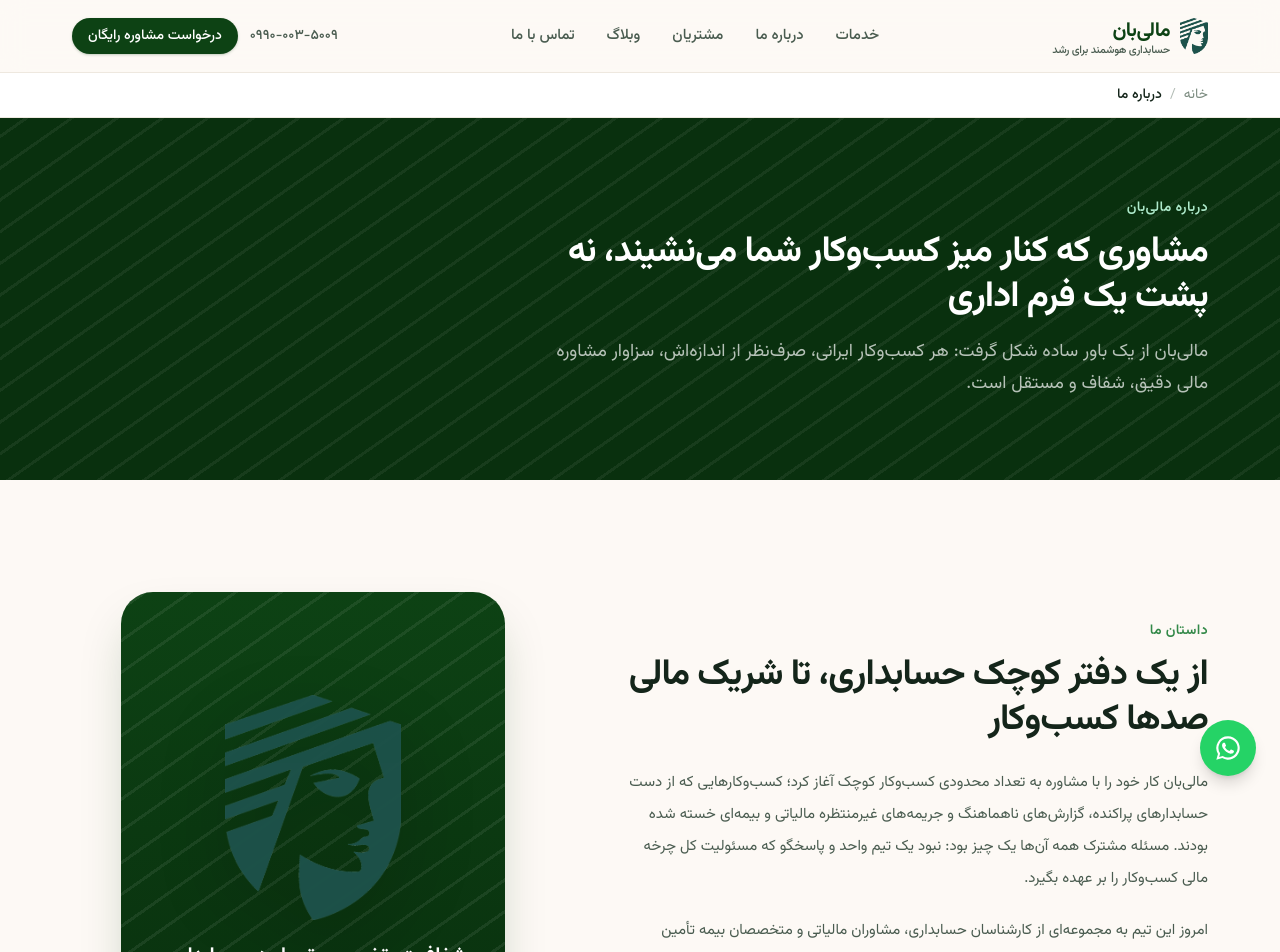
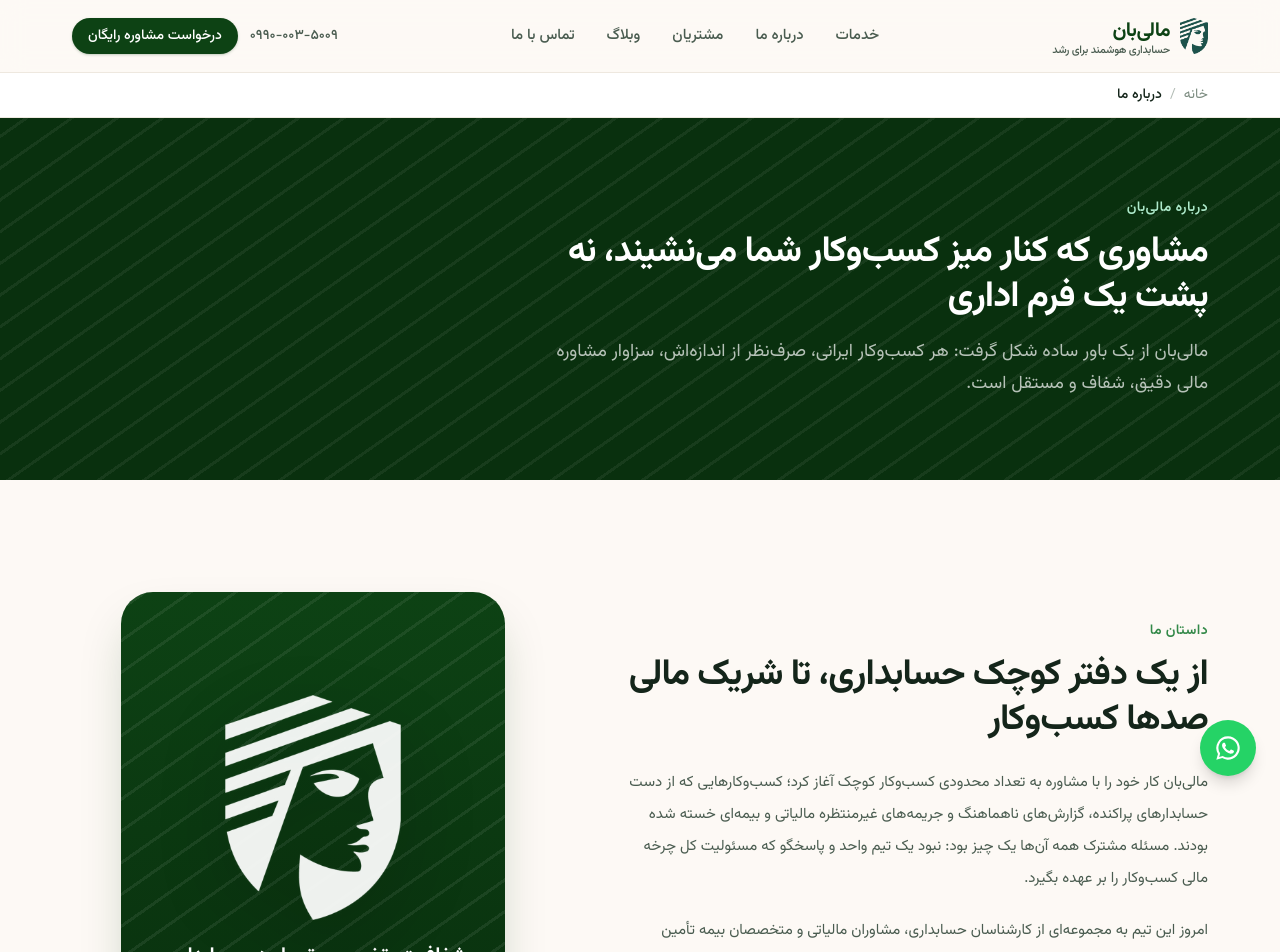
Before and after one commit to vahid47235-lang/malibaan, a Next.js app: page /about in a window 1280 px wide. Shown: the top 952 px of the page. Built offline with nearby package versions, Linux system fonts and the light colour scheme.

Commit message:
Fix invisible logo in hero/about dark-green panels
Both panels used the dark-green mark on a dark-green background,
making the logo blend in and disappear next to the white tagline
below it. Swapped to the white-tone symbol asset.

```diff
--- a/src/app/about/page.tsx
+++ b/src/app/about/page.tsx
@@ -87,7 +87,7 @@ export default function AboutPage() {
               />
               <div className="relative flex h-full flex-col items-center justify-center gap-6 p-8">
                 <Image
-                  src="/brand/malibaan-mark.png"
+                  src="/brand/png/white/malibaan-symbol-white-512.png"
                   alt="نماد مالی‌بان"
                   width={310}
                   height={397}
--- a/src/components/sections/hero.tsx
+++ b/src/components/sections/hero.tsx
@@ -67,7 +67,7 @@ export function Hero() {
 
             <div className="relative flex h-full flex-col items-center justify-center gap-6 p-8 pb-16">
               <Image
-                src="/brand/malibaan-mark.png"
+                src="/brand/png/white/malibaan-symbol-white-512.png"
                 alt="نماد مالی‌بان"
                 width={310}
                 height={397}
```
